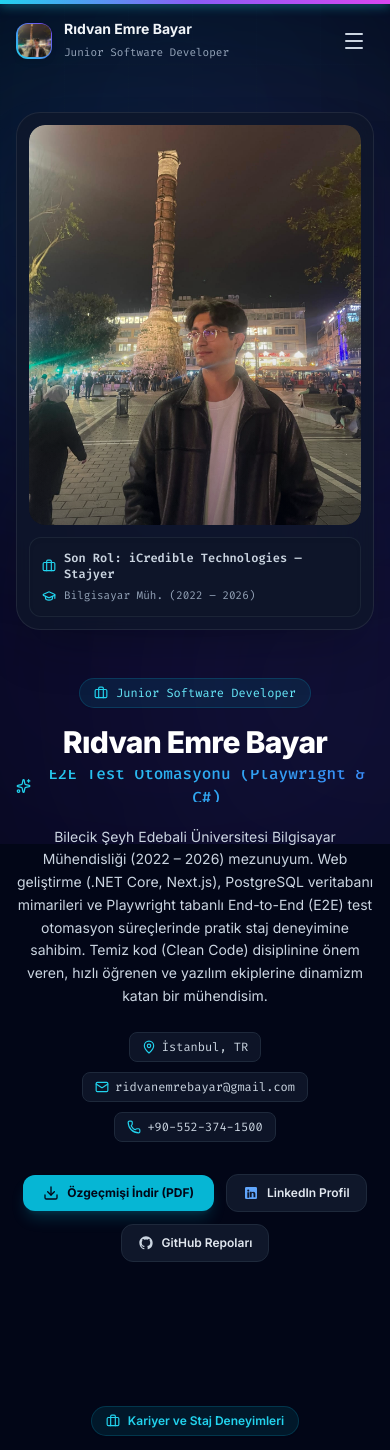
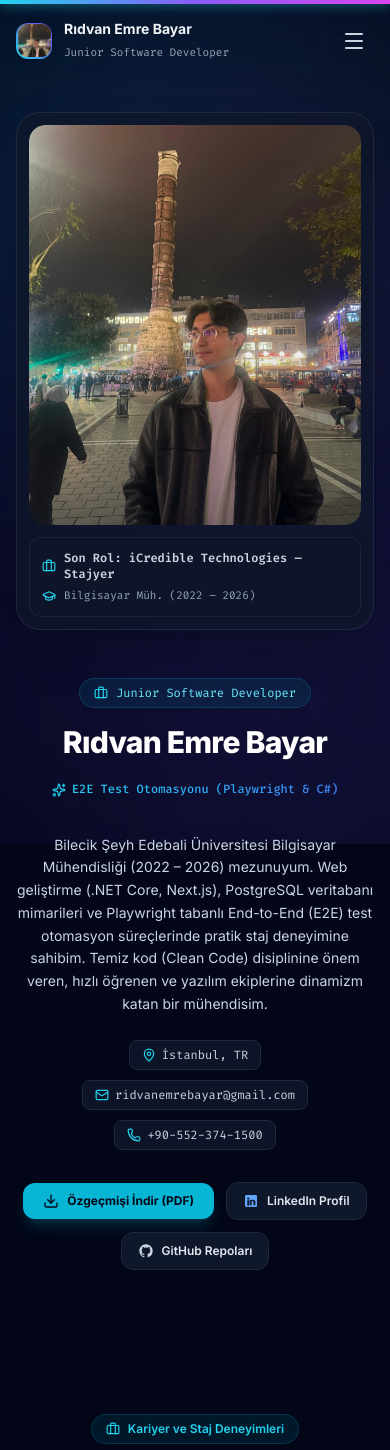
Before and after one commit to ridvan-byr/ridvan-byr.github.io, a React (Vite) app: page / in a window 390 px wide. Shown: the top 1450 px of the page. Built offline with nearby package versions, Linux system fonts and the light colour scheme.

Commit message:
Fix responsive UI issues for mobile role switcher clipping and center alignment on window resize

```diff
--- a/src/components/Hero.tsx
+++ b/src/components/Hero.tsx
@@ -90,19 +90,19 @@ export const Hero: React.FC = () => {
           </motion.div>
 
           {/* Right Column (7 cols): Engineer Profile & Summary */}
-          <div className="lg:col-span-7 space-y-6 text-center lg:text-left">
-            <motion.div variants={itemVariants}>
+          <div className="lg:col-span-7 space-y-6 text-center lg:text-left flex flex-col items-center lg:items-start">
+            <motion.div variants={itemVariants} className="w-full flex flex-col items-center lg:items-start">
               <div className="inline-flex items-center gap-2 px-3.5 py-1.5 rounded-full bg-cyan-500/10 text-cyan-300 border border-cyan-500/20 text-xs font-mono mb-4 shadow-sm">
                 <Briefcase className="w-3.5 h-3.5 text-cyan-400" />
                 <span>Junior Software Developer</span>
               </div>
 
-              <h1 className="text-3xl sm:text-5xl font-extrabold text-white tracking-tight leading-tight">
+              <h1 className="text-3xl sm:text-5xl font-extrabold text-white tracking-tight leading-tight text-center lg:text-left">
                 {PERSONAL_INFO.name}
               </h1>
 
               {/* Dynamic Animated Role Switcher */}
-              <div className="h-8 mt-2 overflow-hidden flex items-center justify-center lg:justify-start">
+              <div className="min-h-[2.5rem] mt-2 overflow-hidden flex items-center justify-center lg:justify-start w-full">
                 <AnimatePresence mode="wait">
                   <motion.p
                     key={roleIndex}
@@ -110,9 +110,9 @@ export const Hero: React.FC = () => {
                     animate={{ opacity: 1, y: 0 }}
                     exit={{ opacity: 0, y: -15 }}
                     transition={{ duration: 0.4 }}
-                    className="text-base sm:text-lg font-mono text-gradient-cyan flex items-center gap-2 font-medium"
+                    className="text-xs sm:text-base md:text-lg font-mono text-gradient-cyan flex items-center justify-center lg:justify-start gap-1.5 sm:gap-2 font-medium text-center lg:text-left leading-snug"
                   >
-                    <Sparkles className="w-4 h-4 text-cyan-400" />
+                    <Sparkles className="w-3.5 h-3.5 sm:w-4 sm:h-4 text-cyan-400 shrink-0" />
                     <span>{ROLES[roleIndex]}</span>
                   </motion.p>
                 </AnimatePresence>
@@ -120,12 +120,12 @@ export const Hero: React.FC = () => {
             </motion.div>
 
             {/* Profile Bio */}
-            <motion.p variants={itemVariants} className="text-slate-300 text-sm sm:text-base leading-relaxed max-w-2xl">
+            <motion.p variants={itemVariants} className="text-slate-300 text-sm sm:text-base leading-relaxed max-w-2xl mx-auto lg:mx-0">
               Bilecik Şeyh Edebali Üniversitesi Bilgisayar Mühendisliği (2022 – 2026) mezunuyum. Web geliştirme (.NET Core, Next.js), PostgreSQL veritabanı mimarileri ve Playwright tabanlı End-to-End (E2E) test otomasyon süreçlerinde pratik staj deneyimine sahibim. Temiz kod (Clean Code) disiplinine önem veren, hızlı öğrenen ve yazılım ekiplerine dinamizm katan bir mühendisim.
             </motion.p>
 
             {/* Direct Contact Pills */}
-            <motion.div variants={itemVariants} className="flex flex-wrap justify-center lg:justify-start gap-2.5 text-xs text-slate-300 font-mono">
+            <motion.div variants={itemVariants} className="flex flex-wrap justify-center lg:justify-start gap-2.5 text-xs text-slate-300 font-mono w-full">
               <div className="flex items-center gap-1.5 px-3 py-1.5 rounded-lg bg-slate-900/90 border border-slate-800 hover:border-slate-700 transition-colors">
                 <MapPin className="w-3.5 h-3.5 text-cyan-400" />
                 <span>İstanbul, TR</span>
@@ -153,11 +153,11 @@ export const Hero: React.FC = () => {
             </motion.div>
 
             {/* Primary Action Buttons for HR */}
-            <motion.div variants={itemVariants} className="flex flex-wrap items-center justify-center lg:justify-start gap-3 pt-2">
+            <motion.div variants={itemVariants} className="flex flex-wrap items-center justify-center lg:justify-start gap-3 pt-2 w-full">
               <motion.a
                 whileHover={{ scale: 1.05, boxShadow: '0 0 20px rgba(6,182,212,0.35)' }}
                 whileTap={{ scale: 0.95 }}
-                href="/resume.pdf?v=20260805"
+                href="/resume.pdf?v=20260809"
                 download="RidvanEmreBayar_CV.pdf"
                 className="flex items-center gap-2 px-5 py-2.5 rounded-xl bg-cyan-500 hover:bg-cyan-400 text-slate-950 font-bold text-xs transition-all shadow-lg shadow-cyan-500/20"
               >
--- a/src/components/Navbar.tsx
+++ b/src/components/Navbar.tsx
@@ -105,7 +105,7 @@ export const Navbar: React.FC = () => {
             </a>
 
             <a
-              href="/resume.pdf?v=20260805"
+              href="/resume.pdf?v=20260809"
               download="RidvanEmreBayar_CV.pdf"
               className="flex items-center gap-1.5 px-3.5 py-1.5 text-xs font-semibold rounded-lg bg-cyan-500 hover:bg-cyan-400 text-slate-950 transition-all"
             >
@@ -140,7 +140,7 @@ export const Navbar: React.FC = () => {
           ))}
           <div className="pt-3 border-t border-slate-800 flex flex-col gap-2">
             <a
-              href="/resume.pdf?v=20260805"
+              href="/resume.pdf?v=20260809"
               download="RidvanEmreBayar_CV.pdf"
               className="flex items-center justify-center gap-2 w-full py-2 text-xs font-semibold rounded-lg bg-cyan-500 text-slate-950"
             >
```
